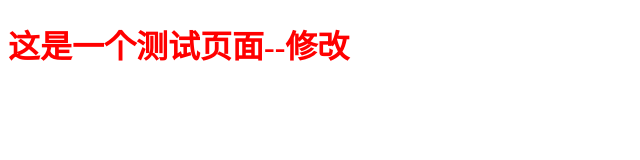
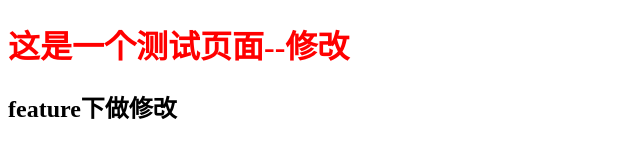
Before and after one commit to star103/gitExe, a plain HTML site: page index.html in a window 1280 px wide. Shown: the whole page, without its empty margins (0-640 px from the left). Drawn offline with Linux system fonts and the light colour scheme.

Commit message:
自己的分支下修改文件

```diff
--- a/index.html
+++ b/index.html
@@ -7,6 +7,7 @@
 </head>
 <body>
 	<h1>这是一个测试页面--修改</h1>
+	<h2>feature下做修改</h2>
 	<script type="text/javascript" src="js.js"></script>
 </body>
 </html>
```
